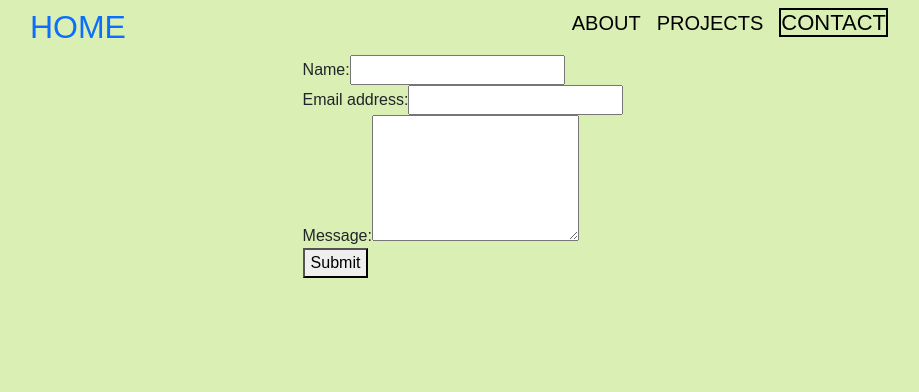
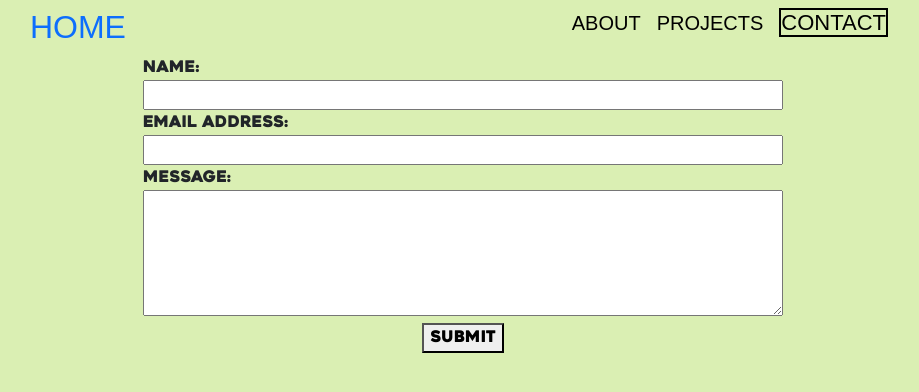
Before and after one commit to mloercher/ml_portfolio, a React (Create React App) app: page /contact in a window 1280 px wide. Shown: the top 392 px of the page, without its empty margins (177-1096 px from the left). Built offline with nearby package versions, Linux system fonts and the light colour scheme; a web font is replaced by a local one.

Commit message:
formatted contact fields

```diff
--- a/src/components/Contact/index.css
+++ b/src/components/Contact/index.css
@@ -1,4 +1,31 @@
 section{
   display: flex;
+  flex-direction: column;
   justify-content: center;
+  width: 100%;
 }
+
+#contact-form{
+  display: flex;
+  flex-direction: column;
+  justify-content: center;
+  align-items: center;
+  font-family: navItems;
+  width: 100%;
+}
+
+#field{
+  width: 50%;
+}
+
+textarea{
+  width: 100%;
+}
+
+input{
+  width: 100%;
+}
+
+label{
+  font-family: navItems;
+}
```
